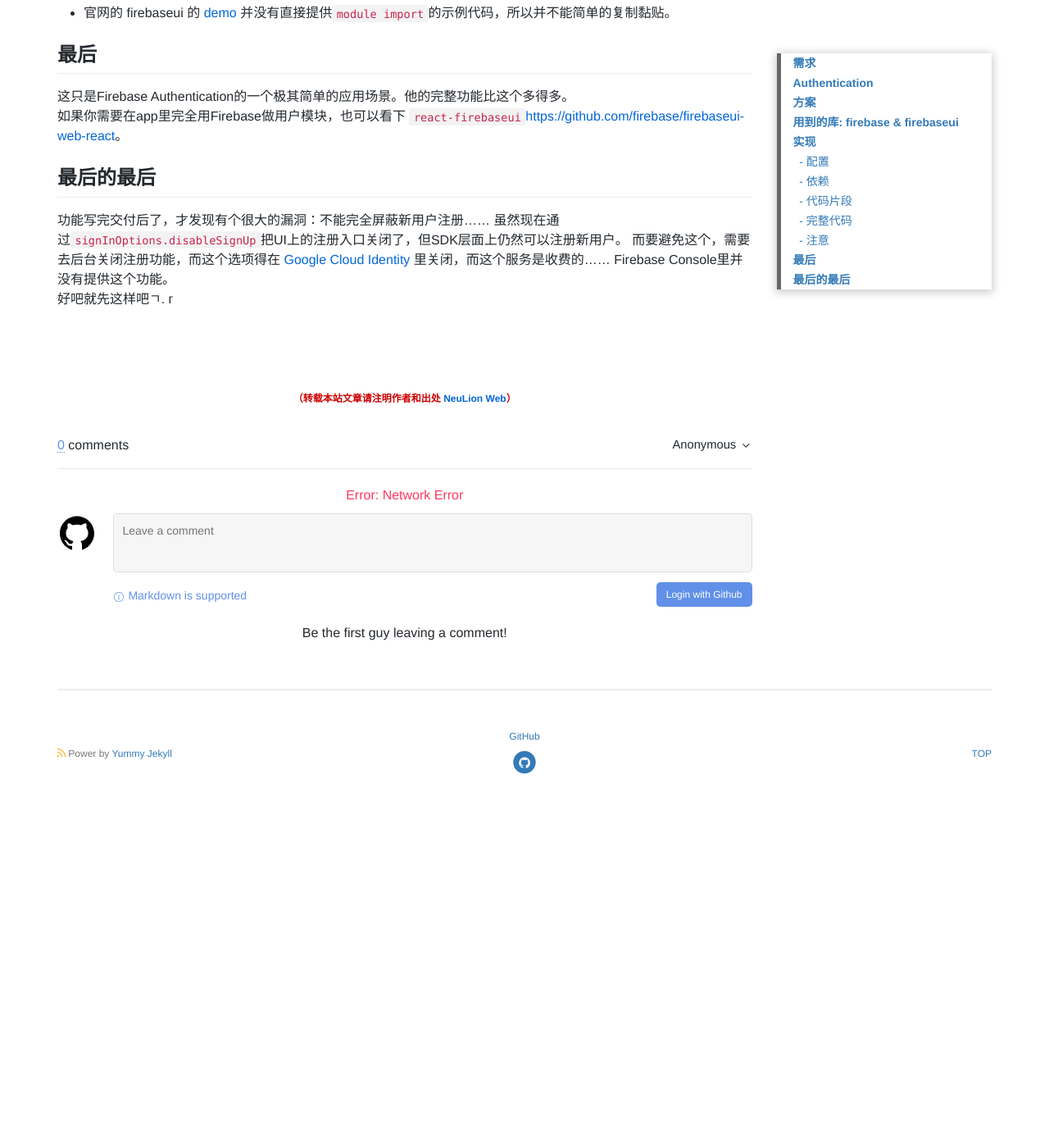
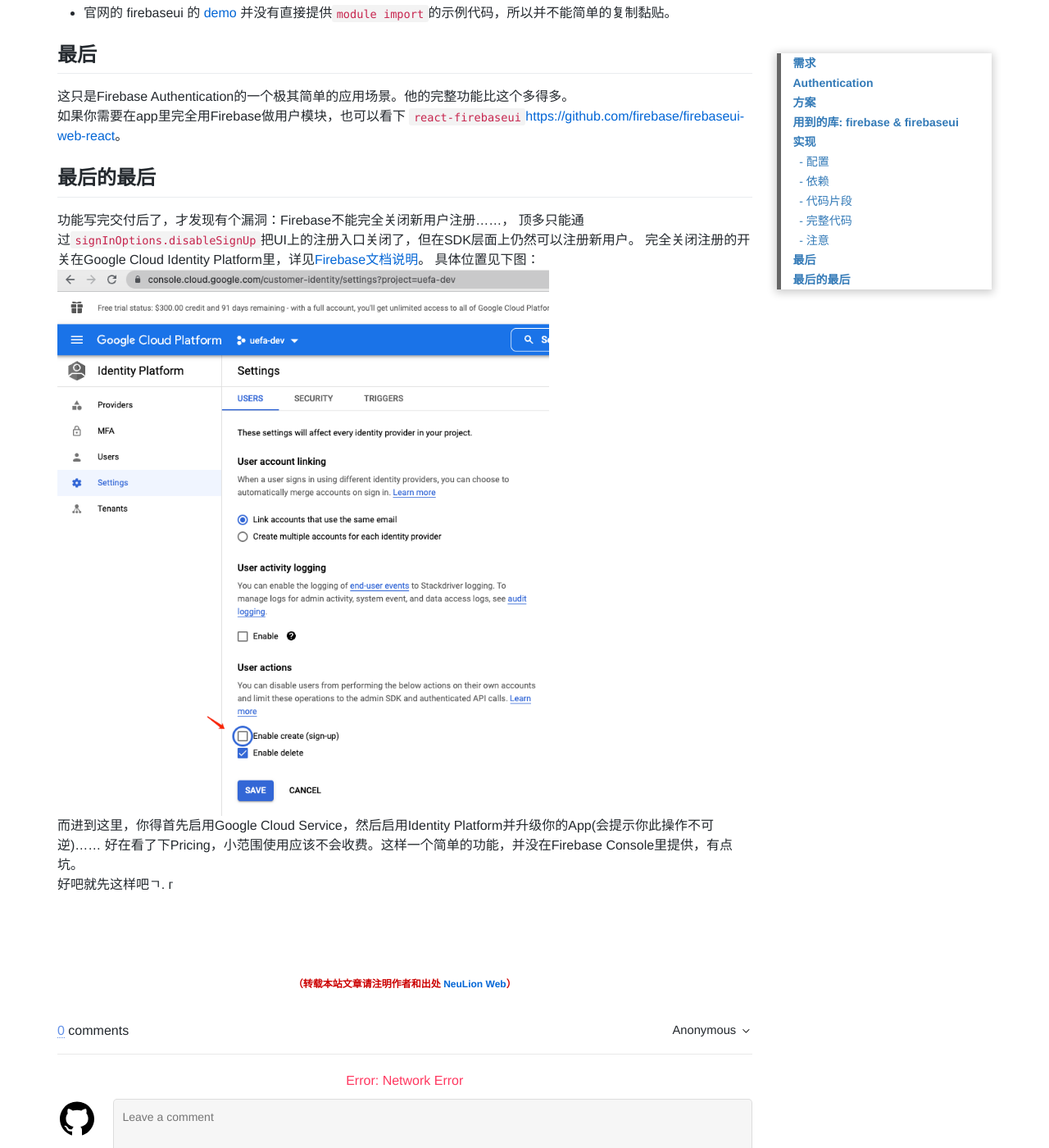
Before and after one commit to neulionweb/neulionweb.github.io, a Jekyll site: the page built from _posts/2022/2022-02-18-firebase-authentication.md, in a window 1280 px wide and 1400 px high, scrolled down 5366 px. Shown: the whole window at 82% size. Built offline with Jekyll 4.4.1, drawn with Linux system fonts in a browser that asks for light colours; nearby versions of some CDN libraries; comment, search, counter and statistics services are not loaded; before the commit the page ends 6362 px from its top, so only the background shows below that.

Commit message:
update google cloud pricing part

```diff
--- a/_posts/2022/2022-02-18-firebase-authentication.md
+++ b/_posts/2022/2022-02-18-firebase-authentication.md
@@ -211,8 +211,11 @@ firebaseAuth(init);
 如果你需要在app里完全用Firebase做用户模块，也可以看下 `react-firebaseui`<https://github.com/firebase/firebaseui-web-react>。
 
 ## 最后的最后
-功能写完交付后了，才发现有个很大的漏洞：不能完全屏蔽新用户注册……
-虽然现在通过`signInOptions.disableSignUp`把UI上的注册入口关闭了，但SDK层面上仍然可以注册新用户。
-而要避免这个，需要去后台关闭注册功能，而这个选项得在 [Google Cloud Identity](https://github.com/firebase/firebaseui-web#configure-email-provider) 里关闭，而这个服务是收费的……
-Firebase Console里并没有提供这个功能。
+功能写完交付后了，才发现有个漏洞：Firebase不能完全关闭新用户注册……，
+顶多只能通过`signInOptions.disableSignUp`把UI上的注册入口关闭了，但在SDK层面上仍然可以注册新用户。
+完全关闭注册的开关在Google Cloud Identity Platform里，详见[Firebase文档说明](https://github.com/firebase/firebaseui-web#configure-email-provider)。
+具体位置见下图：
+![Google Identity Platform]({{ site.cdn_prefix }}assets/images/2022/02/18/google-identity.png)
+而进到这里，你得首先启用Google Cloud Service，然后启用Identity Platform并升级你的App(会提示你此操作不可逆)……
+好在看了下Pricing，小范围使用应该不会收费。这样一个简单的功能，并没在Firebase Console里提供，有点坑。
 好吧就先这样吧ㄱ. г
```
Also changed, not shown: assets/images/2022/02/18/google-identity.png (added).
